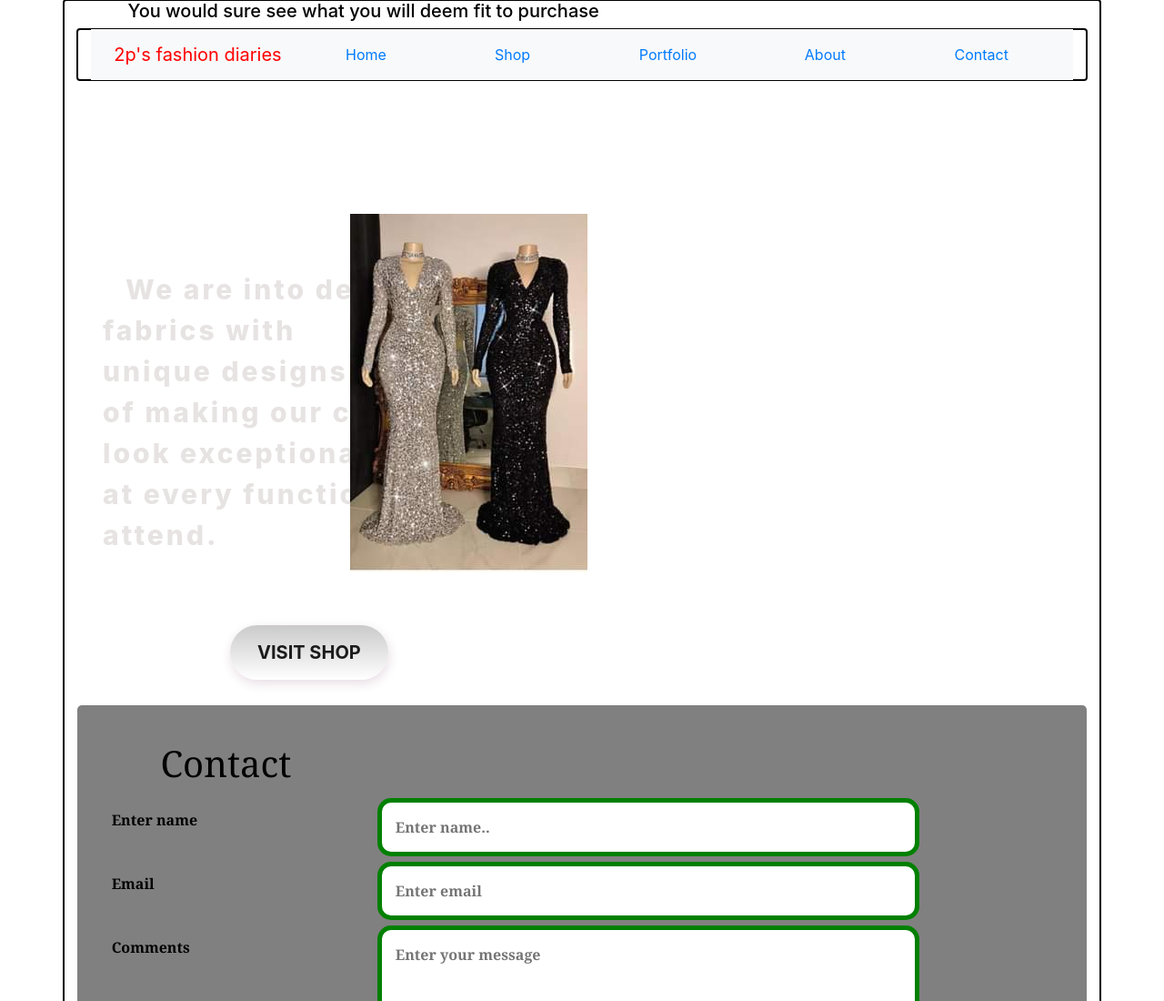
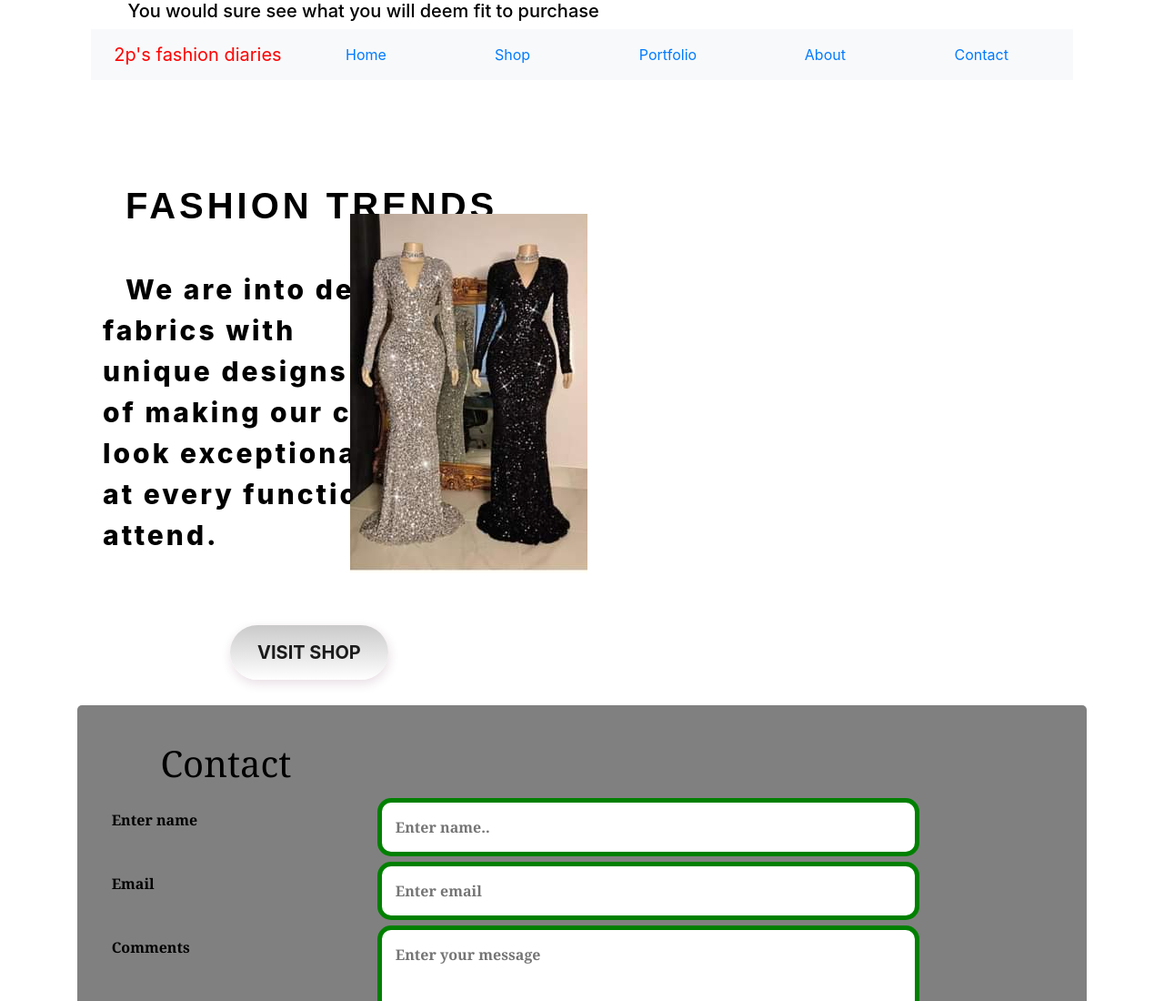
Before and after one commit to Chizzy250/2p-s-fashion-, a plain HTML site: page index.html in a window 1280 px wide. Shown: the top 1100 px of the page at 91% size. Drawn offline with nearby package versions, Linux system fonts and the light colour scheme.

Commit message:
Update index.html

```diff
--- a/index.html
+++ b/index.html
@@ -23,9 +23,9 @@
         background-size: cover;
         box-sizing: border-box;
         position: relative;
-        outline: auto;
+
         resize:vertical;
-    color: black;
+        color: black;
     }
 
     .content {
@@ -49,7 +49,7 @@
         line-height: 1.5em;
         letter-spacing: .1em;
         font-size: 40px;
-        color: #fff;
+        color: black;
     }
     .content .text h1 span {
         font-size: 50px;
@@ -59,7 +59,7 @@
         font-weight: 800;
         letter-spacing: .1em;
         margin-top: 40px;
-        color: #e7e3e3;
+        color: black;
      }
 
      .btn3 {
```
